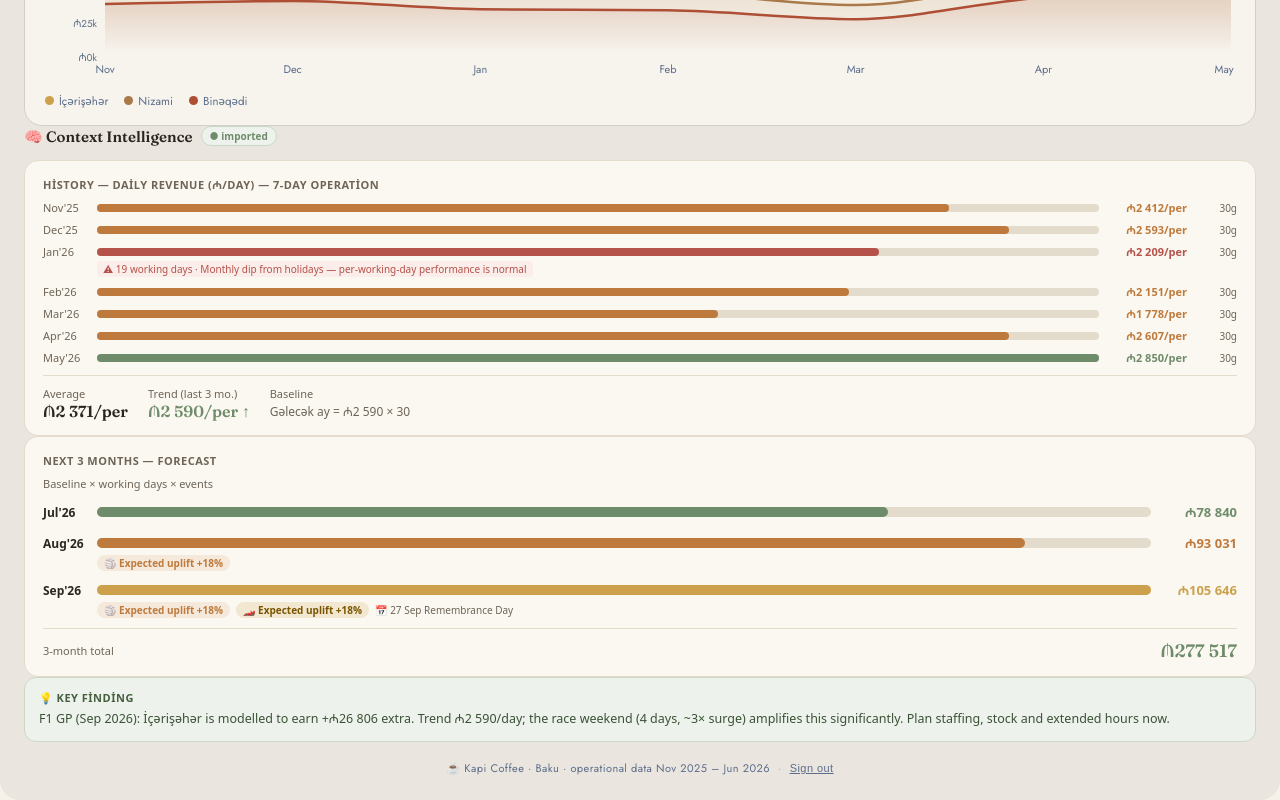
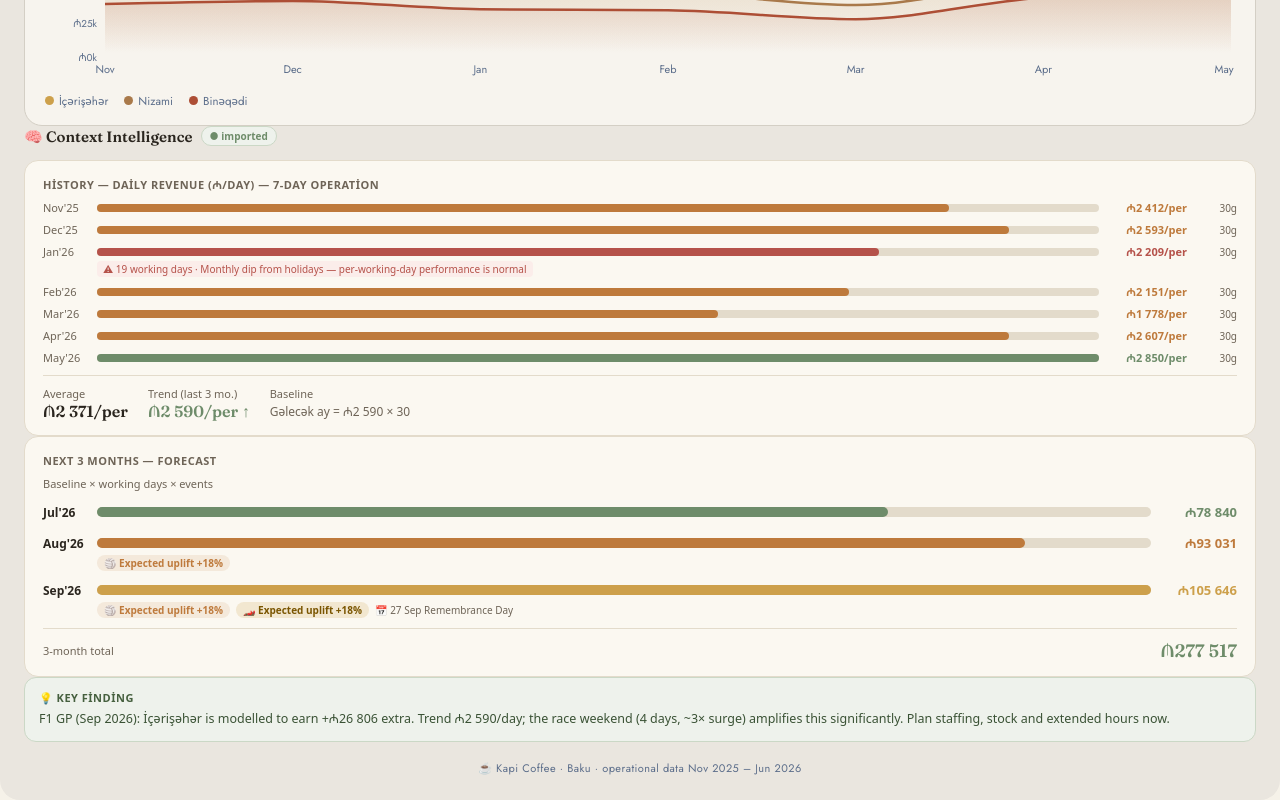
Before and after one commit to cofeea/cofibaku-demo, a Next.js app: page /dashboard in a window 1280 px wide. Shown: the part 933-1733 px from the top of the page. Built offline with nearby package versions, Linux system fonts and the light colour scheme.

Commit message:
feat: remove sign out button (no login required)

```diff
--- a/components/CofiBakuDashboard.jsx
+++ b/components/CofiBakuDashboard.jsx
@@ -1,6 +1,5 @@
 // @ts-nocheck
 "use client";
-import { signOut } from "next-auth/react";
 
 import { useState, useRef, useEffect, useMemo } from "react";
 import { AreaChart, Area, BarChart, Bar, XAxis, YAxis, ResponsiveContainer, Tooltip } from "recharts";
@@ -1009,13 +1008,7 @@ export default function CofiBakuDashboard({ user = null, staticData = staticData
       {/* footer */}
       <div style={{ textAlign: "center", fontSize: 11, color: C.inkSoft, marginTop: 18, letterSpacing: ".04em" }}>
         ☕ Kapi Coffee · Baku · {t.footer_data}
-        <span style={{ margin: "0 8px", opacity: 0.5 }}>·</span>
-        <button
-          onClick={async () => { await fetch("/api/logout", { method: "POST" }); window.location.reload(); }}
-          style={{ background: "none", border: "none", color: C.inkSoft, cursor: "pointer", fontSize: 11, textDecoration: "underline", padding: 0, letterSpacing: ".04em" }}
-        >
-          {t.sign_out}
-        </button>
+
       </div>
     </div>
   );
```
